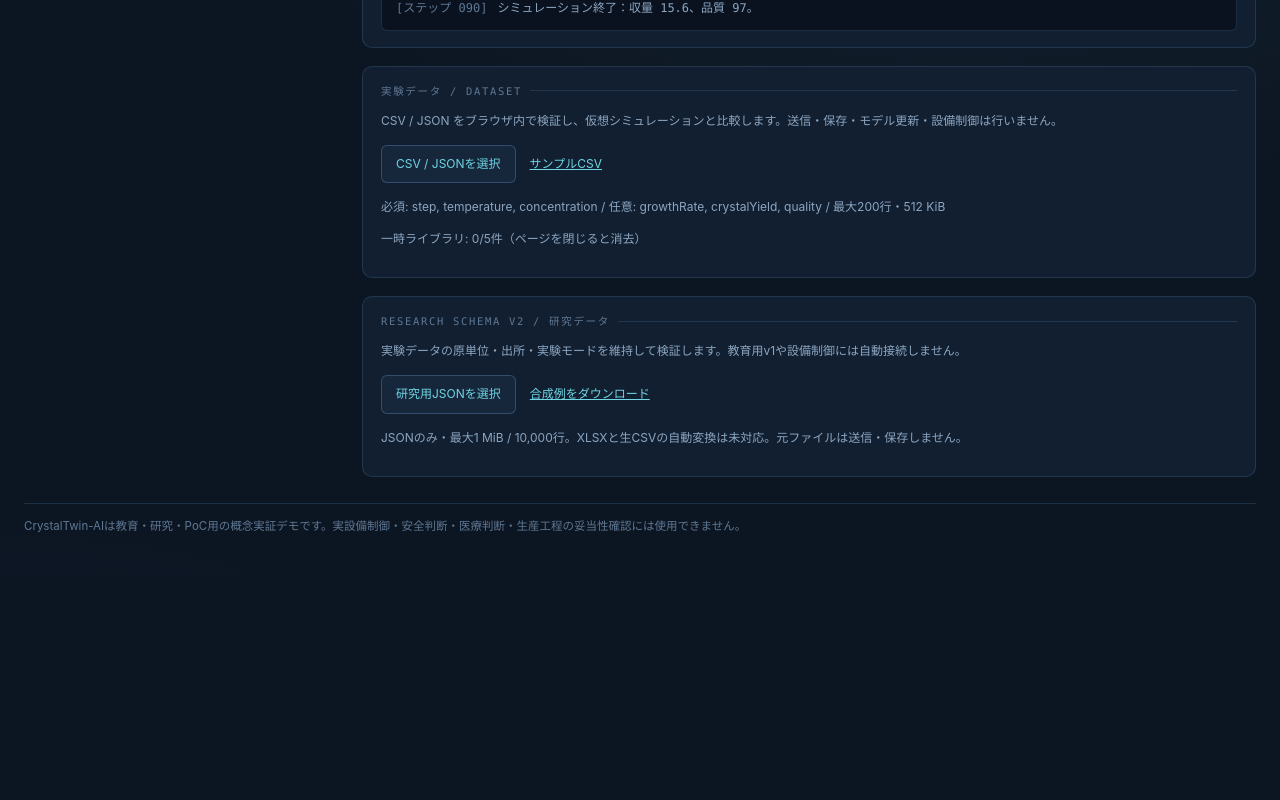
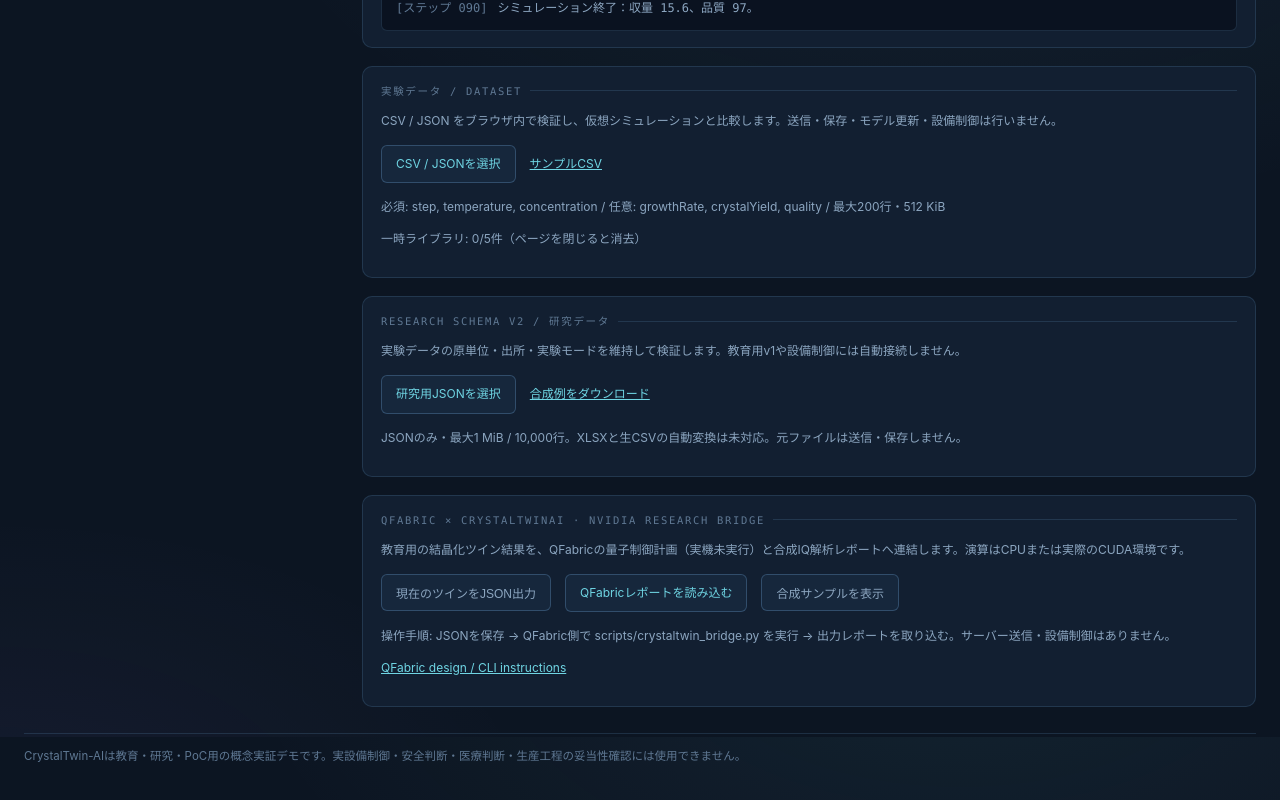
Before and after one commit to Takzin1/crystaltwinai, a Next.js app: page / in a window 1280 px wide. Shown: the part 863-1663 px from the top of the page. Before the commit the page ends 1438 px from the top, so only its background shows below. Built offline with nearby package versions, Linux system fonts and the light colour scheme.

Commit message:
feat: mount QFabric offline integration panel in CrystalTwinAI

```diff
--- a/src/app/page.tsx
+++ b/src/app/page.tsx
@@ -17,6 +17,7 @@
 import CrystalViz from "@/components/CrystalViz";
 import DatasetPanel from "@/components/DatasetPanel";
 import ResearchDatasetPanel from "@/components/ResearchDatasetPanel";
+import QFabricBridgePanel from "@/components/QFabricBridgePanel";
 
 export default function Home() {
   const [lang, setLang] = useState<LanguageCode>("ja");
@@ -98,6 +99,7 @@
           <SimulationLog lang={lang} log={result.log} />
           <DatasetPanel lang={lang} simulated={result.series} input={result.input} />
           <ResearchDatasetPanel lang={lang} />
+          <QFabricBridgePanel lang={lang} result={result} />
         </main>
       </div>
 
```
